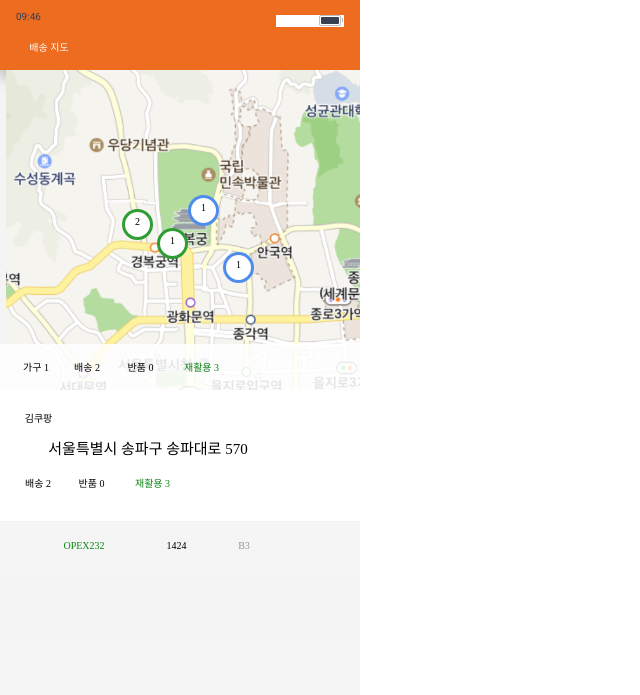
After one commit to bootkorea/Plow, a Django app: page /rider in a window 1280 px wide. The commit adds this page. Shown: the top 695 px of the page, without its empty margins (0-640 px from the left). Run offline with Django 5.2, Linux system fonts and the light colour scheme.

Commit message:
[Create] rider view

```diff
--- /dev/null
+++ b/wasted/templates/rider_page.html
@@ -0,0 +1,527 @@
+{% load static %}
+<!DOCTYPE html>
+<html>
+  <head>
+    <link href="https://fonts.googleapis.com/css?family=Roboto&display=swap" rel="stylesheet" />
+    <style>
+        * {
+            box-sizing: border-box;
+          }
+          body {
+            font-size: 10px;
+          }
+          .v13_299 {
+            width: 360px;
+            height: 696px;
+            background: rgba(244,244,244,1);
+            opacity: 1;
+            position: absolute;
+            top: 0px;
+            left: 0px;
+            overflow: hidden;
+          }
+          .v13_300 {
+            width: 360px;
+            height: 70px;
+            background: rgba(237,108,31,1);
+            opacity: 1;
+            position: absolute;
+            top: 0px;
+            left: 0px;
+            box-shadow: 0px 5px 15px rgba(0, 0, 0, 0.3499999940395355);
+            overflow: hidden;
+          }
+          .v13_301 {
+            width: 60px;
+            color: rgba(255,255,255,1);
+            position: absolute;
+            top: 39px;
+            left: 19px;
+            font-family: Pretendard;
+            font-weight: Medium;
+            font-size: 10px;
+            opacity: 1;
+            text-align: center;
+          }
+          .v13_307 {
+            width: 166px;
+            height: 50px;
+            background: rgba(255,255,255,1);
+            opacity: 1;
+            position: absolute;
+            top: 705px;
+            left: 186px;
+            overflow: hidden;
+          }
+          .v13_316 {
+            width: 328px;
+            height: 18px;
+            background-repeat: no-repeat;
+            background-position: center center;
+            background-size: cover;
+            opacity: 1;
+            position: absolute;
+            top: 11px;
+            left: 16px;
+            overflow: hidden;
+          }
+          .v13_317 {
+            width: 328px;
+            height: 17px;
+            background-repeat: no-repeat;
+            background-position: center center;
+            background-size: cover;
+            opacity: 1;
+            position: absolute;
+            top: 0px;
+            left: 0px;
+            overflow: hidden;
+          }
+          .v13_318 {
+            width: 68px;
+            height: 12px;
+            background: rgba(255,255,255,1);
+            opacity: 1;
+            position: absolute;
+            top: 4px;
+            left: 260px;
+            overflow: hidden;
+          }
+          .v13_319 {
+            width: 24px;
+            height: 11px;
+            background-repeat: no-repeat;
+            background-position: center center;
+            background-size: cover;
+            opacity: 1;
+            position: absolute;
+            top: 0px;
+            left: 43px;
+            overflow: hidden;
+          }
+          .v13_320 {
+            width: 22px;
+            height: 11px;
+            background-repeat: no-repeat;
+            background-position: center center;
+            background-size: cover;
+            opacity: 0.3499999940395355;
+            position: absolute;
+            top: 0px;
+            left: 0px;
+            border: 1px solid rgba(55,65,81,1);
+            border-top-left-radius: 2px;
+            border-top-right-radius: 2px;
+            border-bottom-left-radius: 2px;
+            border-bottom-right-radius: 2px;
+            overflow: hidden;
+          }
+          .v13_321 {
+            width: 1px;
+            height: 4px;
+            background: rgba(55,65,81,1);
+            opacity: 0.4000000059604645;
+            position: absolute;
+            top: 3px;
+            left: 23px;
+          }
+          .v13_322 {
+            width: 18px;
+            height: 7px;
+            background: rgba(55,65,81,1);
+            opacity: 1;
+            position: absolute;
+            top: 2px;
+            left: 2px;
+            border-top-left-radius: 1px;
+            border-top-right-radius: 1px;
+            border-bottom-left-radius: 1px;
+            border-bottom-right-radius: 1px;
+            overflow: hidden;
+          }
+          .name {
+            color: #fff;
+          }
+          .name {
+            color: #fff;
+          }
+          .v13_332 {
+            width: 39px;
+            color: rgba(55,65,81,1);
+            position: absolute;
+            top: 0px;
+            left: 0px;
+            font-family: Roboto;
+            font-weight: Medium;
+            font-size: 10px;
+            opacity: 1;
+            text-align: left;
+          }
+          .v13_334 {
+            width: 366px;
+            height: 363px;
+            background-repeat: no-repeat;
+            background-position: center center;
+            background-size: cover;
+            opacity: 1;
+            position: absolute;
+            top: 70px;
+            left: 6px;
+            overflow: hidden;
+          }
+          .v13_335 {
+            width: 360px;
+            height: 131px;
+            background: rgba(255,255,255,1);
+            opacity: 1;
+            position: absolute;
+            top: 390px;
+            left: 0px;
+            border: 0px solid rgba(215,215,215,1);
+            overflow: hidden;
+          }
+          .v13_336 {
+            width: 360px;
+            height: 46px;
+            background: rgba(255,255,255,0.8600000143051147);
+            opacity: 1;
+            position: absolute;
+            top: 344px;
+            left: 0px;
+            overflow: hidden;
+          }
+          .v13_337 {
+            width: 34px;
+            color: rgba(0,0,0,1);
+            position: absolute;
+            top: 359px;
+            left: 19px;
+            font-family: Pretendard;
+            font-weight: Medium;
+            font-size: 10px;
+            opacity: 1;
+            text-align: center;
+          }
+          .v13_341 {
+            width: 39px;
+            color: rgba(0,0,0,1);
+            position: absolute;
+            top: 410px;
+            left: 19px;
+            font-family: Pretendard;
+            font-weight: Medium;
+            font-size: 10px;
+            opacity: 1;
+            text-align: center;
+          }
+          .v13_342 {
+            width: 258px;
+            color: rgba(0,0,0,1);
+            position: absolute;
+            top: 437px;
+            left: 19px;
+            font-family: Pretendard;
+            font-weight: Medium;
+            font-size: 15px;
+            opacity: 1;
+            text-align: center;
+          }
+          .v13_340 {
+            width: 49px;
+            color: rgba(15,133,21,1);
+            position: absolute;
+            top: 359px;
+            left: 177px;
+            font-family: Pretendard;
+            font-weight: Medium;
+            font-size: 10px;
+            opacity: 1;
+            text-align: center;
+          }
+          .v13_339 {
+            width: 37px;
+            position: absolute;
+            top: 359px;
+            left: 122px;
+            font-family: Pretendard;
+            font-weight: Medium;
+            font-size: 10px;
+            opacity: 1;
+            text-align: center;
+          }
+          .v13_338 {
+            width: 36px;
+            position: absolute;
+            top: 359px;
+            left: 69px;
+            font-family: Pretendard;
+            font-weight: Medium;
+            font-size: 10px;
+            opacity: 1;
+            text-align: center;
+          }
+          .v13_351 {
+            width: 49px;
+            color: rgba(15,133,21,1);
+            position: absolute;
+            top: 475px;
+            left: 128px;
+            font-family: Pretendard;
+            font-weight: Medium;
+            font-size: 10px;
+            opacity: 1;
+            text-align: center;
+          }
+          .v13_352 {
+            width: 37px;
+            position: absolute;
+            top: 475px;
+            left: 73px;
+            font-family: Pretendard;
+            font-weight: Medium;
+            font-size: 10px;
+            opacity: 1;
+            text-align: center;
+          }
+          .v13_353 {
+            width: 36px;
+            position: absolute;
+            top: 475px;
+            left: 20px;
+            font-family: Pretendard;
+            font-weight: Medium;
+            font-size: 10px;
+            opacity: 1;
+            text-align: center;
+          }
+          .v13_343 {
+            width: 31px;
+            height: 31px;
+            background: rgba(47,157,53,1);
+            opacity: 1;
+            position: absolute;
+            top: 209px;
+            left: 122px;
+            border-radius: 50%;
+          }
+          .name {
+            color: #fff;
+          }
+          .v13_345 {
+            width: 25px;
+            height: 25px;
+            background: rgba(255,255,255,1);
+            opacity: 1;
+            position: absolute;
+            top: 212px;
+            left: 125px;
+            border-radius: 50%;
+          }
+          .v13_346 {
+            width: 9px;
+            color: rgba(0,0,0,1);
+            position: absolute;
+            top: 216px;
+            left: 133px;
+            font-family: Pretendard;
+            font-weight: Medium;
+            font-size: 10px;
+            opacity: 1;
+            text-align: center;
+          }
+          .v13_364 {
+            width: 31px;
+            height: 31px;
+            background: rgba(78,141,237,1);
+            opacity: 1;
+            position: absolute;
+            top: 195px;
+            left: 188px;
+            border-radius: 50%;
+          }
+          .name {
+            color: #fff;
+          }
+          .v13_366 {
+            width: 25px;
+            height: 25px;
+            background: rgba(255,255,255,1);
+            opacity: 1;
+            position: absolute;
+            top: 198px;
+            left: 191px;
+            border-radius: 50%;
+          }
+          .v13_367 {
+            width: 7px;
+            color: rgba(0,0,0,1);
+            position: absolute;
+            top: 202px;
+            left: 200px;
+            font-family: Pretendard;
+            font-weight: Medium;
+            font-size: 10px;
+            opacity: 1;
+            text-align: center;
+          }
+          .v13_368 {
+            width: 31px;
+            height: 31px;
+            background: rgba(78,141,237,1);
+            opacity: 1;
+            position: absolute;
+            top: 252px;
+            left: 223px;
+            border-radius: 50%;
+          }
+          .name {
+            color: #fff;
+          }
+          .v13_370 {
+            width: 25px;
+            height: 25px;
+            background: rgba(255,255,255,1);
+            opacity: 1;
+            position: absolute;
+            top: 255px;
+            left: 226px;
+            border-radius: 50%;
+          }
+          .v13_371 {
+            width: 7px;
+            color: rgba(0,0,0,1);
+            position: absolute;
+            top: 259px;
+            left: 235px;
+            font-family: Pretendard;
+            font-weight: Medium;
+            font-size: 10px;
+            opacity: 1;
+            text-align: center;
+          }
+          .v13_347 {
+            width: 31px;
+            height: 31px;
+            background: rgba(47,157,53,1);
+            opacity: 1;
+            position: absolute;
+            top: 228px;
+            left: 157px;
+            border-radius: 50%;
+          }
+          .name {
+            color: #fff;
+          }
+          .v13_349 {
+            width: 25px;
+            height: 25px;
+            background: rgba(255,255,255,1);
+            opacity: 1;
+            position: absolute;
+            top: 231px;
+            left: 160px;
+            border-radius: 50%;
+          }
+          .v13_350 {
+            width: 7px;
+            color: rgba(0,0,0,1);
+            position: absolute;
+            top: 235px;
+            left: 169px;
+            font-family: Pretendard;
+            font-weight: Medium;
+            font-size: 10px;
+            opacity: 1;
+            text-align: center;
+          }
+          .v13_354 {
+            width: 360px;
+            height: 54px;
+            background: rgba(245,245,245,1);
+            opacity: 1;
+            position: absolute;
+            top: 642px;
+            left: 0px;
+            border: 0px solid rgba(215,215,215,1);
+            overflow: hidden;
+          }
+          .v13_355 {
+            width: 360px;
+            height: 54px;
+            background: rgba(245,245,245,1);
+            opacity: 1;
+            position: absolute;
+            top: 523px;
+            left: 0px;
+            border: 0px solid rgba(215,215,215,1);
+            overflow: hidden;
+          }
+          .v13_372 {
+            width: 70px;
+            color: rgba(15,133,21,1);
+            position: absolute;
+            top: 540px;
+            left: 49px;
+            font-family: Pretendard;
+            font-weight: Medium;
+            font-size: 10px;
+            opacity: 1;
+            text-align: center;
+          }
+          .v13_379 {
+            width: 37px;
+            color: rgba(0,0,0,1);
+            position: absolute;
+            top: 540px;
+            left: 158px;
+            font-family: Pretendard;
+            font-weight: Medium;
+            font-size: 10px;
+            opacity: 1;
+            text-align: center;
+          }
+          .v13_383 {
+            width: 20px;
+            color: rgba(151,151,151,1);
+            position: absolute;
+            top: 540px;
+            left: 234px;
+            font-family: Pretendard;
+            font-weight: Medium;
+            font-size: 10px;
+            opacity: 1;
+            text-align: center;
+          }
+        </style>
+  </head>
+  <body>
+    <div class="v13_299">
+      <div class="v13_300"></div><span class="v13_301">배송 지도</span><div class="v13_307"></div>
+      <div class="v13_316">
+        <div class="v13_317">
+          <div class="v13_318">
+            <div class="v13_319">
+              <div class="v13_320"></div>
+              <div class="v13_321"></div>
+              <div class="v13_322"></div>
+            </div>
+            <div class="name"></div>
+            <div class="name"></div>
+          </div><span class="v13_332">09:46</span>
+        </div>
+      </div>
+      <img class="v13_334" src="{%static 'v13_334.png' %}">
+      <div class="v13_335"></div>
+      <div class="v13_336"></div><span class="v13_337">가구 1</span><span class="v13_341">김쿠팡</span><span class="v13_342">서울특별시 송파구 송파대로 570</span><span class="v13_340">재활용 3</span><span class="v13_339">반품 0</span><span class="v13_338">배송 2</span><span class="v13_351">재활용 3</span><span class="v13_352">반품 0</span><span class="v13_353">배송 2</span><div class="v13_343"></div>
+      <div class="name"></div>
+      <div class="v13_345"></div><span class="v13_346">2</span><div class="v13_364"></div>
+      <div class="name"></div>
+      <div class="v13_366"></div><span class="v13_367">1</span><div class="v13_368"></div>
+      <div class="name"></div>
+      <div class="v13_370"></div><span class="v13_371">1</span><div class="v13_347"></div>
+      <div class="name"></div>
+      <div class="v13_349"></div><span class="v13_350">1</span><div class="v13_354"></div>
+      <div class="v13_355"></div><span class="v13_372">OPEX232</span><span class="v13_379">1424</span><span class="v13_383">B3</span>
+    </div>
+  </body>
+</html>
--- a/wasted/wasted/urls.py
+++ b/wasted/wasted/urls.py
@@ -16,7 +16,7 @@ Including another URLconf
 """
 from django.contrib import admin
 from django.urls import path
-from wasted.views.main_view import MainView, DoneView, GoodsView, GoodsDevView
+from wasted.views.main_view import MainView, DoneView, GoodsView, RiderView
 
 urlpatterns = [
     path('admin/', admin.site.urls),
@@ -24,5 +24,5 @@ urlpatterns = [
     path('buy/', MainView.as_view()),
     path('done', DoneView.as_view(), name='done_page'),
     path('goods', GoodsView.as_view(), name='goods_page'),
-    path('goods_dev', GoodsDevView.as_view(), name='goods_page_dev')
+    path('rider', RiderView.as_view(), name='rider_page')
 ]
--- a/wasted/wasted/views/main_view.py
+++ b/wasted/wasted/views/main_view.py
@@ -36,8 +36,8 @@ class GoodsView(TemplateView):
         context["test"] = ''
         return context
 
-class GoodsDevView(TemplateView):
-    template_name = 'goods_shop_page_dev.html'
+class RiderView(TemplateView):
+    template_name = 'rider_page.html'
 
     def get(self, request, *args, **kwargs):
         return super().get(request, *args, **kwargs)
```
Also changed, not shown: wasted/templates/buy_page.html (+35 -28 lines), wasted/static/v13_334.png (added).
